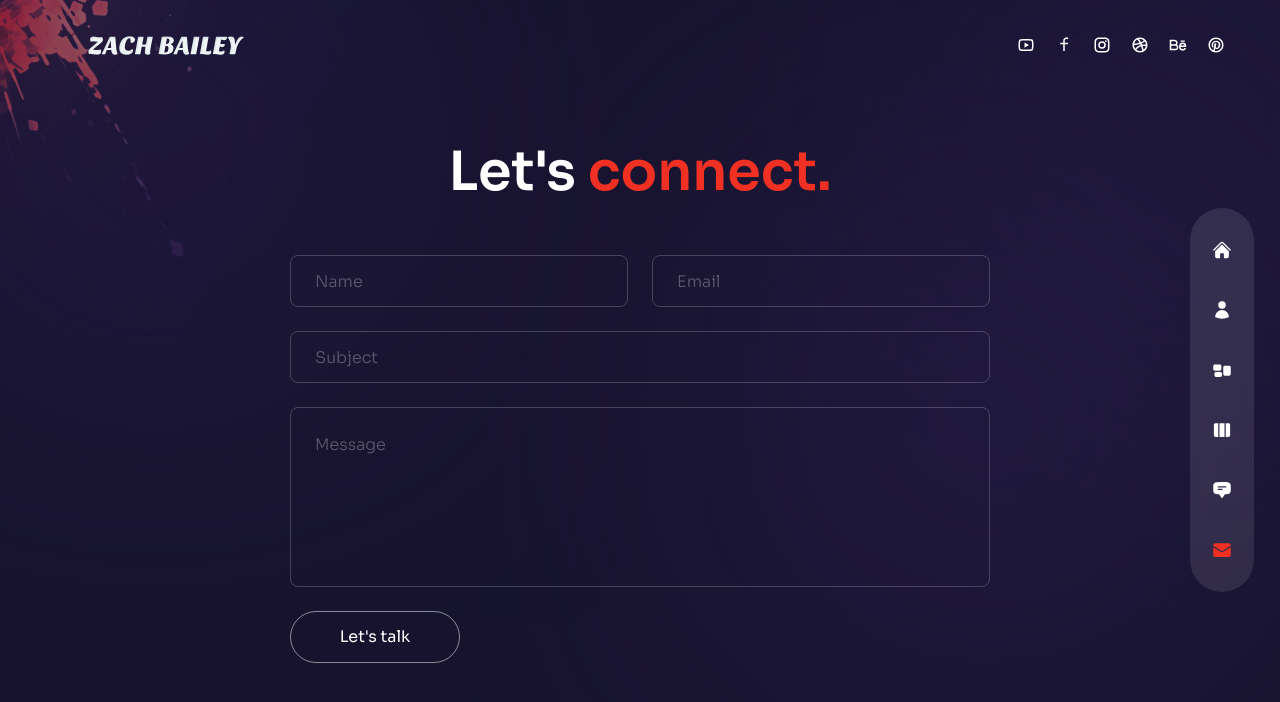
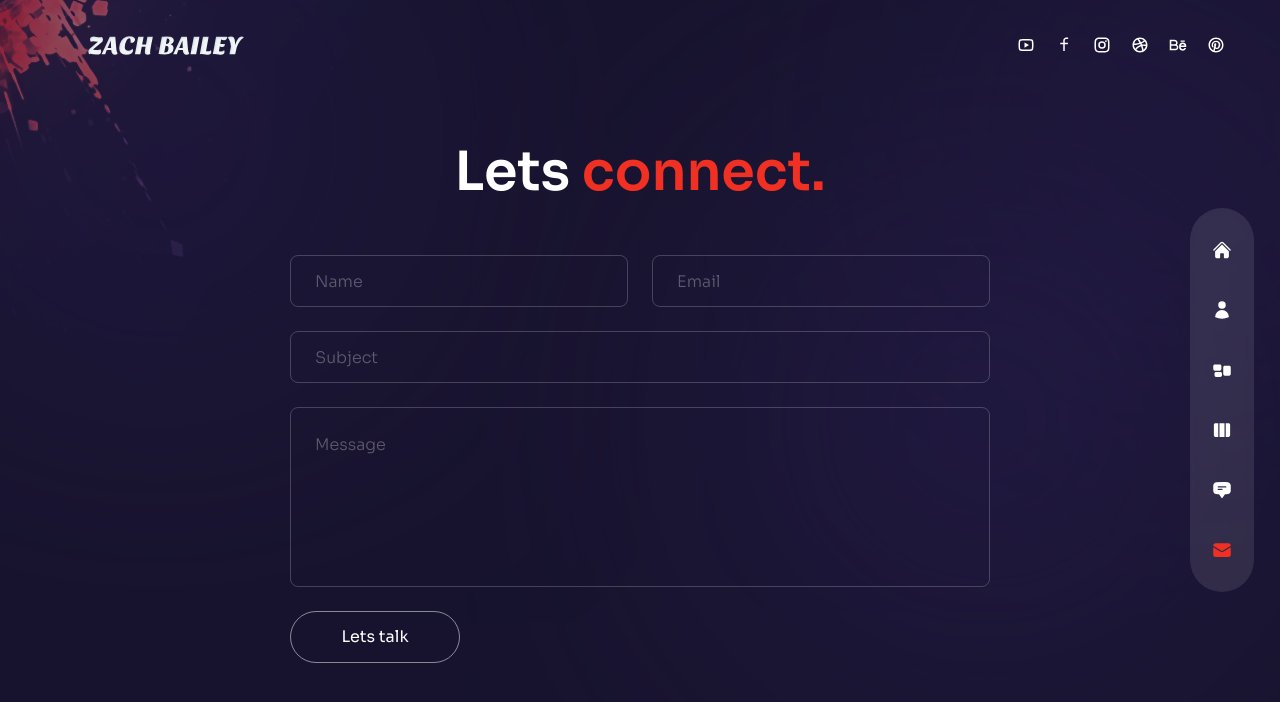
Before and after one commit to zbailey83/pixelpixx, a Next.js app: page /contact in a window 1280 px wide. Shown: the top 702 px of the page. Built offline with nearby package versions, Linux system fonts and the light colour scheme.

Commit message:
Update index.js

```diff
--- a/pages/contact/index.js
+++ b/pages/contact/index.js
@@ -24,7 +24,7 @@
             exit='hidden'
             className='h2 text-center mb-12'
           >
-            Let's <span className='text-accent'>connect.</span>
+            Lets <span className='text-accent'>connect.</span>
           </motion.h2>
           {/* form */}
           <motion.form
@@ -43,7 +43,7 @@
             <textarea placeholder='message' className='textarea'></textarea>
             <button className='btn rounded-full border border-white/50 max-w-[170px] px-8 transition-all duration-300 flex items-center justify-center overflow-hidden hover:border-accent group'>
               <span className='group-hover:-translate-y-[120%] group-hover:opacity-0 transition-all duration-500'>
-                Let's talk
+                Lets talk
               </span>
               <BsArrowRight className='-translate-y-[120%] opacity-0 group-hover:flex group-hover:-translate-y-0 group-hover:opacity-100 transition-all duration-300 absolute text-[22px]' />
             </button>
```
